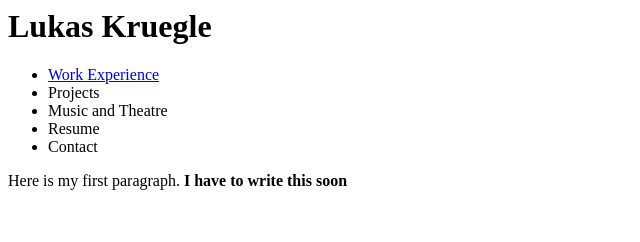
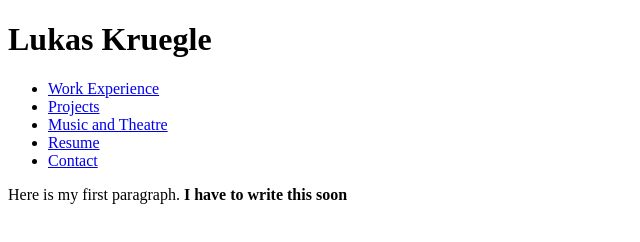
Before and after one commit to lukaskruegle/lukaskruegle.github.io, a plain HTML site: page index.html in a window 1280 px wide. Shown: the whole page, without its empty margins (0-640 px from the left). Drawn offline with Linux system fonts and the light colour scheme.

Commit message:
mo' changes

```diff
--- a/index.html
+++ b/index.html
@@ -1,11 +1,12 @@
+<!DOCTYPE html>
 <html>
 <h1>Lukas Kruegle</h1>
 <ul>
-	<li><a href="workexp.html"> Work Experience</a></li>
-	<li>Projects</li>
-	<li>Music and Theatre</li>
-	<li>Resume</li>
-	<li>Contact</li>
+	<li><a href="workexp.html">Work Experience</a></li>
+	<li><a href="projects.html">Projects</a></li>
+	<li><a href="musicthtr.html">Music and Theatre</a></li>
+	<li><a href="Lukas Kruegle Resume.pdf">Resume</a></li>
+	<li><a href="contact.html">Contact</a></li>
 </ul>
 <p>Here is my first paragraph. <b>I have to write this soon</b></p>
 </html>
```
Also changed, not shown: contact.html (added, +9 -0 lines), musicthtr.html (added, +3 -0 lines), projects.html (added, +3 -0 lines), 1 other file.
